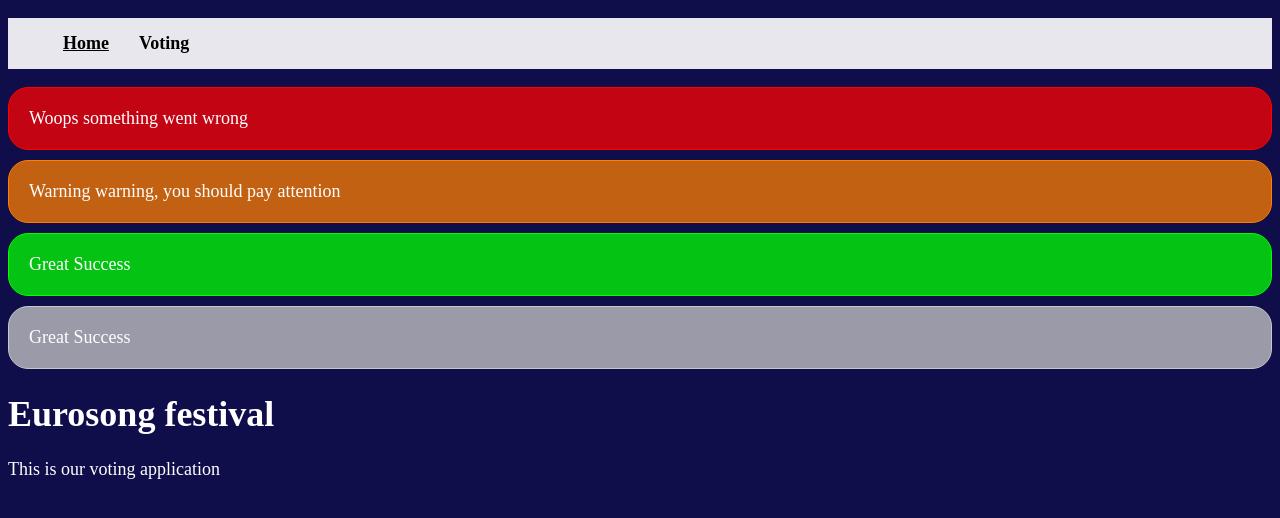
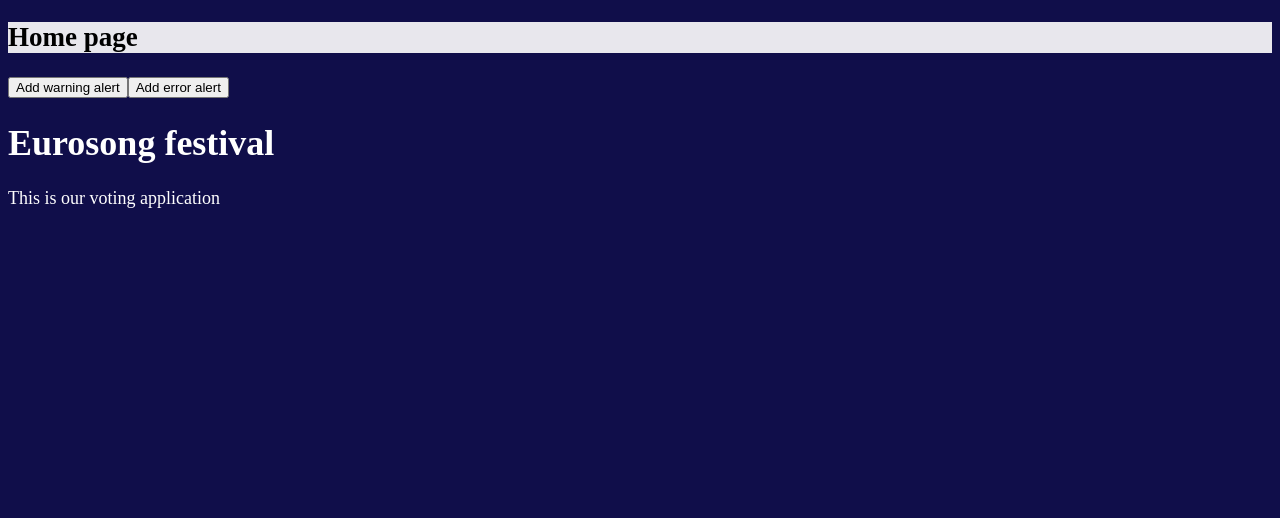
Before and after one commit to Collinvdv/eurosong-dsps, a Vue app: page / in a window 1280 px wide. Shown: the top 518 px of the page. Built offline with nearby package versions, Linux system fonts and the light colour scheme.

Commit message:
Navigation

```diff
--- a/src/App.vue
+++ b/src/App.vue
@@ -1,34 +1,31 @@
 <template>
   <div id="app">
     <!-- Navigation component -->
-    <nav class="c-nav">
-      <ul class="c-nav-list">
-        <li class="c-nav-list-item active">
-          Home
-        </li>
-
-        <li class="c-nav-list-item">
-          Voting
-        </li>
-      </ul>
-    </nav>
+    <Navigation />
 
     <!-- Alerts -->
-    <div class="c-alert">
-      Woops something went wrong
-    </div>
+    <Button
+      buttonText="Add warning alert"
+      alertType="warning"
+      alertMessage="Warning warning"
 
-    <div class="c-alert warning">
-      Warning warning, you should pay attention
-    </div>
+      @add-message="addAlert"
+    />
 
-    <div class="c-alert succes">
-      Great Success
-    </div>
+    <Button
+      buttonText="Add error alert"
+      alertType="error"
+      alertMessage="Omg an error occured"
 
-    <div class="c-alert neutral">
-      Great Success
-    </div>
+      @handle-clicked="addAlert"
+    />
+
+    <Alert
+      v-for="(error, index) in errors"
+      :key="index"
+      :message="error.message"
+      :customClasses="error.customClasses"
+    />
 
     <!-- Main content -->
     <h1>
@@ -43,13 +40,35 @@
 </template>
 
 <script>
-  import HelloWorld from './components/HelloWorld.vue'
+  // Components
+  import Navigation from "./components/Navigation.vue";
+  import Alert from "./components/Alert.vue";
+  import Button from "./components/Button.vue";
+
+  // Scss
   import style from "./scss/style.scss";
 
+  // Export
   export default {
     name: 'App',
+    data() {
+      return {
+        errors: [
+        ],
+      }
+    },
     components: {
-      HelloWorld
+      Navigation,
+      Alert,
+      Button
+    },
+    methods: {
+      addAlert(message, type) {
+        this.errors.push({
+            message: message,
+            customClasses: type
+          });
+      }
     }
   }
 </script>
--- /dev/null
+++ b/src/components/Alert.vue
@@ -0,0 +1,25 @@
+<template>
+    <div :class="'c-alert ' + customClasses" v-if="isActive" @click="hideAlert">
+        {{ message }} {{ customClasses }}
+    </div>
+</template>
+
+<script>
+    export default {
+        name: "Alert",
+        data() {
+            return {
+                isActive: true
+            }
+        },
+        props: [
+            "message",
+            "customClasses"
+        ],
+        methods: {
+            hideAlert() {
+                this.isActive = false;
+            }
+        }
+    }
+</script>
--- /dev/null
+++ b/src/components/Button.vue
@@ -0,0 +1,21 @@
+<template>
+    <button @click="clicked">
+        {{buttonText}}
+    </button>
+</template>
+
+<script>
+    export default {
+        name: "Button",
+        props: [
+            "alertMessage",
+            "alertType",
+            "buttonText"
+        ],
+        methods: {
+            clicked() {
+                this.$emit("handle-clicked", this.alertMessage, this.alertType);
+            }
+        }
+    }
+</script>
--- /dev/null
+++ b/src/components/Navigation.vue
@@ -0,0 +1,54 @@
+<template>
+    <nav class="c-nav">
+        <h2 v-html="title" v-on:click="toggleNav">
+        </h2>
+
+        <ul class="c-nav-list" v-if="showNavigation">
+            <li class="c-nav-list-item" v-for="(item, index) in items" :key="index">
+                <a :href="item.url" :disabled="item.disabled" :id="item.id" :target="item.target">
+                    {{ item.text }}
+                </a>
+            </li>
+        </ul>
+    </nav>
+</template>
+
+<script>
+    export default {
+        name: "Navigation",
+        data()  {
+            return {
+                showNavigation: false,
+                title: "Home <strong>page</strong>",
+                items: [
+                    {
+                        text: "Home",
+                        url: "https://google.be/home",
+                        disabled: true,
+                        id: "home-navigation",
+                        target: "_self"
+                    },
+                    {
+                        text: "Voting",
+                        url: "https://google.be/voting",
+                        disabled: false,
+                        id: "vote-navigation",
+                        target: "_blank"
+                    },
+                    {
+                        text: "Contact",
+                        url: "https://google.be/contact",
+                        disabled: false,
+                        id: "contact-navigation",
+                        target: "_self"
+                    },
+                ]
+            }
+        },
+        methods: {
+            toggleNav() {
+                this.showNavigation = !this.showNavigation;
+            }
+        }
+    }
+</script>
```
